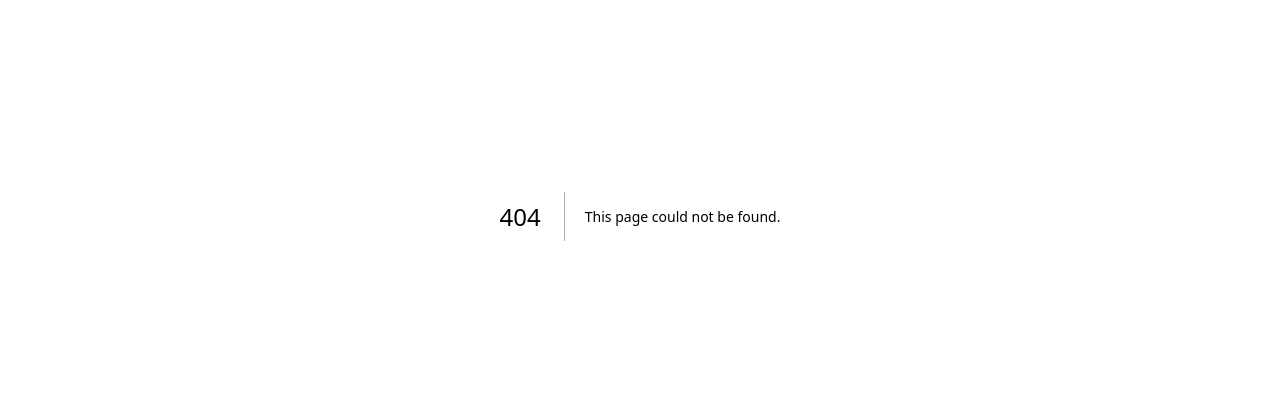
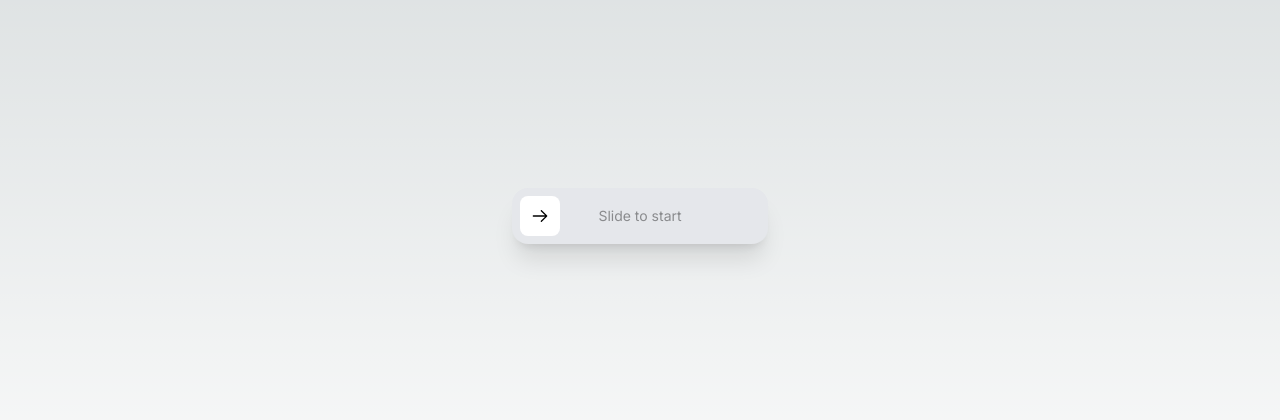
Before and after one commit to glamboyosa/animations, a Next.js app: page /11 in a window 1280 px wide. Before the commit this address had no page. Shown: the part 184-604 px from the top of the page. Built offline with nearby package versions, Linux system fonts and the light colour scheme.

Commit message:
feat: slider component finalization

```diff
--- /dev/null
+++ b/src/app/11/page.tsx
@@ -0,0 +1,111 @@
+"use client";
+
+import {
+	motion,
+	useMotionValueEvent,
+	useMotionValue,
+	useTransform,
+} from "framer-motion";
+import {
+	useEffect,
+	useRef,
+	useState,
+} from "react";
+
+const Slider = () => {
+	const x = useMotionValue(0);
+	const constrainsRef =
+		useRef<HTMLDivElement | null>(null);
+	const blurRef = useRef<HTMLSpanElement | null>(
+		null,
+	);
+	const [constraintRight, setConstraintRight] =
+		useState(0);
+	const [finalBlurValue, setFinalBlurValue] =
+		useState("blur(0px)");
+
+	const blurValue = useTransform(
+		x,
+		[41, 160],
+		["blur(6px)", "blur(1px)"],
+	);
+
+	const preventTextSelection = (
+		e:
+			| React.MouseEvent<HTMLDivElement>
+			| React.TouchEvent<HTMLDivElement>,
+	) => {
+		e.preventDefault();
+		return false;
+	};
+	useMotionValueEvent(x, "change", (latest) => {
+		if (blurRef.current) {
+			if (latest < 41 || latest > 160) {
+				blurRef.current.style.filter =
+					"blur(0px)";
+			} else {
+				blurRef.current.style.filter =
+					blurValue.get();
+			}
+		}
+	});
+
+	useEffect(() => {
+		if (constrainsRef.current) {
+			const containerWidth =
+				constrainsRef.current.offsetWidth;
+			setConstraintRight(containerWidth - 56); // 56px is the width of the draggable element (40px) plus right padding (16px)
+		}
+	}, []);
+	return (
+		<div className="flex h-screen items-center justify-center">
+			<div
+				ref={constrainsRef}
+				className="relative flex h-14 w-64 items-center rounded-2xl bg-gray-200 px-4 shadow-xl"
+				onMouseDown={preventTextSelection}
+				onTouchStart={preventTextSelection}
+			>
+				<motion.div
+					drag="x"
+					transition={{
+						type: "spring",
+						bounce: 0.55,
+					}}
+					dragConstraints={{
+						left: 0,
+						right: constraintRight,
+					}}
+					dragElastic={0.1}
+					style={{ x }}
+					className="absolute left-2 z-50 flex size-6 cursor-grab items-center justify-center rounded-lg bg-white p-5 text-xl active:cursor-grabbing"
+				>
+					<div>
+						<svg
+							width="20"
+							height="20"
+							viewBox="0 0 15 15"
+							fill="#000"
+							xmlns="http://www.w3.org/2000/svg"
+						>
+							<title>Right arrow</title>
+							<path
+								d="M8.14645 3.14645C8.34171 2.95118 8.65829 2.95118 8.85355 3.14645L12.8536 7.14645C13.0488 7.34171 13.0488 7.65829 12.8536 7.85355L8.85355 11.8536C8.65829 12.0488 8.34171 12.0488 8.14645 11.8536C7.95118 11.6583 7.95118 11.3417 8.14645 11.1464L11.2929 8H2.5C2.22386 8 2 7.77614 2 7.5C2 7.22386 2.22386 7 2.5 7H11.2929L8.14645 3.85355C7.95118 3.65829 7.95118 3.34171 8.14645 3.14645Z"
+								fill="#000"
+								fill-rule="evenodd"
+								clip-rule="evenodd"
+							/>
+						</svg>
+					</div>
+				</motion.div>
+				<motion.span
+					ref={blurRef}
+					className="absolute right-0 left-0 text-center text-black/40 text-sm"
+				>
+					Slide to start
+				</motion.span>
+			</div>
+		</div>
+	);
+};
+
+export default Slider;
```
